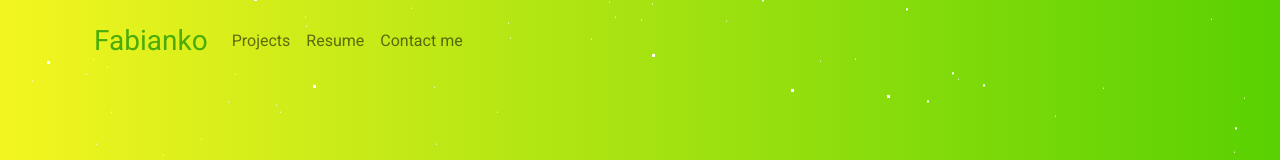
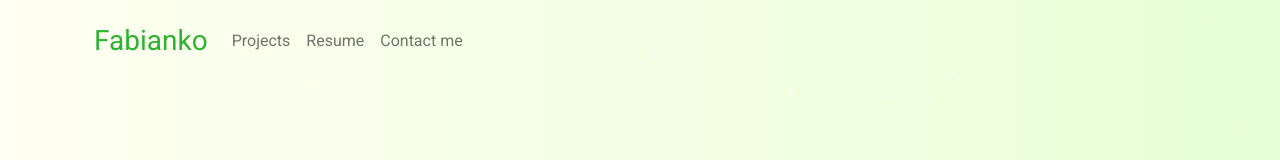
Before and after one commit to Fabianko/web-fabianko, an Angular app: page /helloworld in a window 1280 px wide. Shown: the top 160 px of the page. Built offline with nearby package versions, Linux system fonts and the light colour scheme.

Commit message:
CHG: change color required by panchocorderos

```diff
--- a/src/app/new-home/new-home.component.less
+++ b/src/app/new-home/new-home.component.less
@@ -1,7 +1,8 @@
 
 
-@yellow: #f3f520;
-@green: #59d102;
+@yellow: #fffff2;
+@green: #e8ffd7;
+@green2: rgb(53, 217, 53);
 @black: #111424;
 @blue: #5151e9;
 @blue2: #4040e0;
@@ -16,7 +17,7 @@
   0% { color: @black; }
   20% { color: @blue; }
   40% { color: @black; }
-  60% { color: @green; }
+  60% { color: @green2; }
   80% { color: @blue; }
   100% { color: @black; }
 }
--- a/src/styles.less
+++ b/src/styles.less
@@ -4,8 +4,8 @@
 @import "~animate.css/animate.css";
 @import "assets/css/colors.less";
 
-@yellow: #f3f520;
-@green: #59d102;
+@yellow: #fffff2;
+@green: #e8ffd7;
 @black: #111424;
 
 html, body {
```
